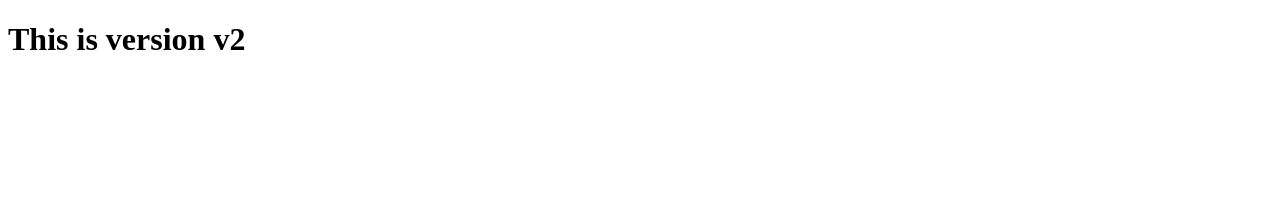
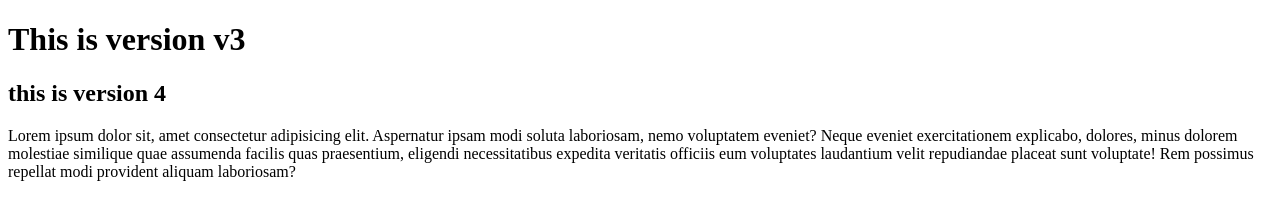
Before and after one commit to kraftankaran/learning-github, a plain HTML site: page index.html in a window 1280 px wide. Drawn offline with Linux system fonts and the light colour scheme.

```diff
--- a/index.html
+++ b/index.html
@@ -6,7 +6,9 @@
     <title>Document</title>
 </head>
 <body>
-    <h1> This is version v2</h1>
+    <h1> This is version v3</h1>
+    <h2>this is version 4</h2>
+<p> Lorem ipsum dolor sit, amet consectetur adipisicing elit. Aspernatur ipsam modi soluta laboriosam, nemo voluptatem eveniet? Neque eveniet exercitationem explicabo, dolores, minus dolorem molestiae similique quae assumenda facilis quas praesentium, eligendi necessitatibus expedita veritatis officiis eum voluptates laudantium velit repudiandae placeat sunt voluptate! Rem possimus repellat modi provident aliquam laboriosam?</p>
 
 </body>
 </html>
```
